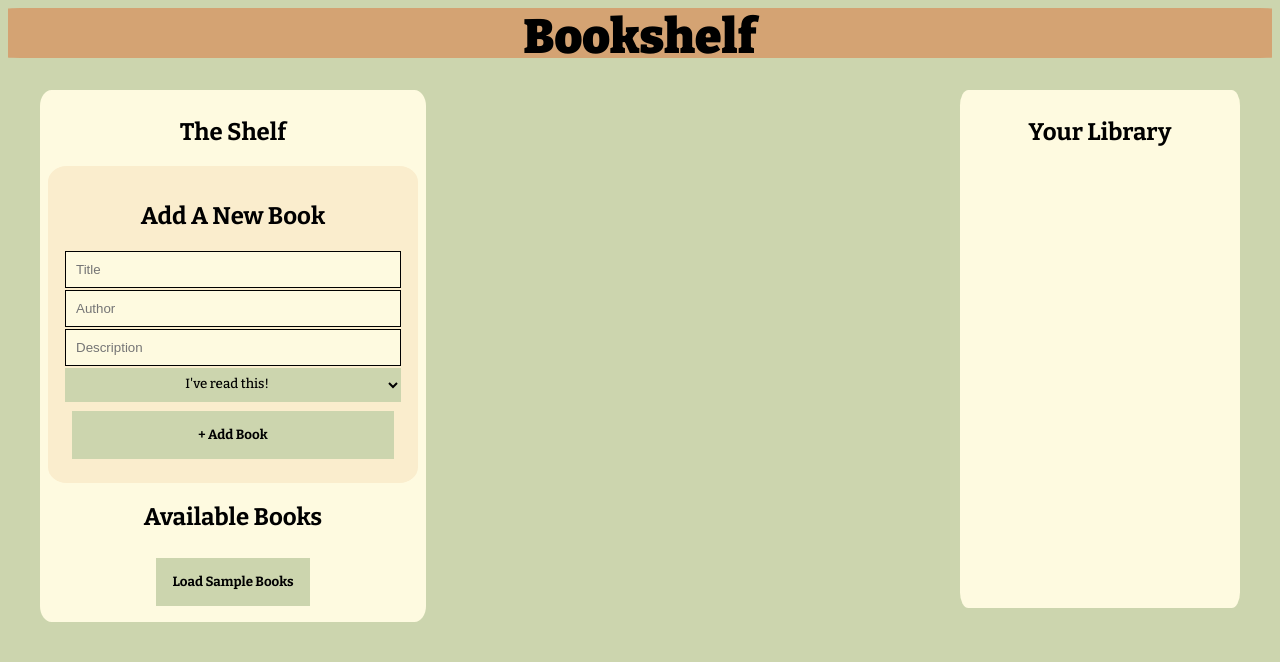
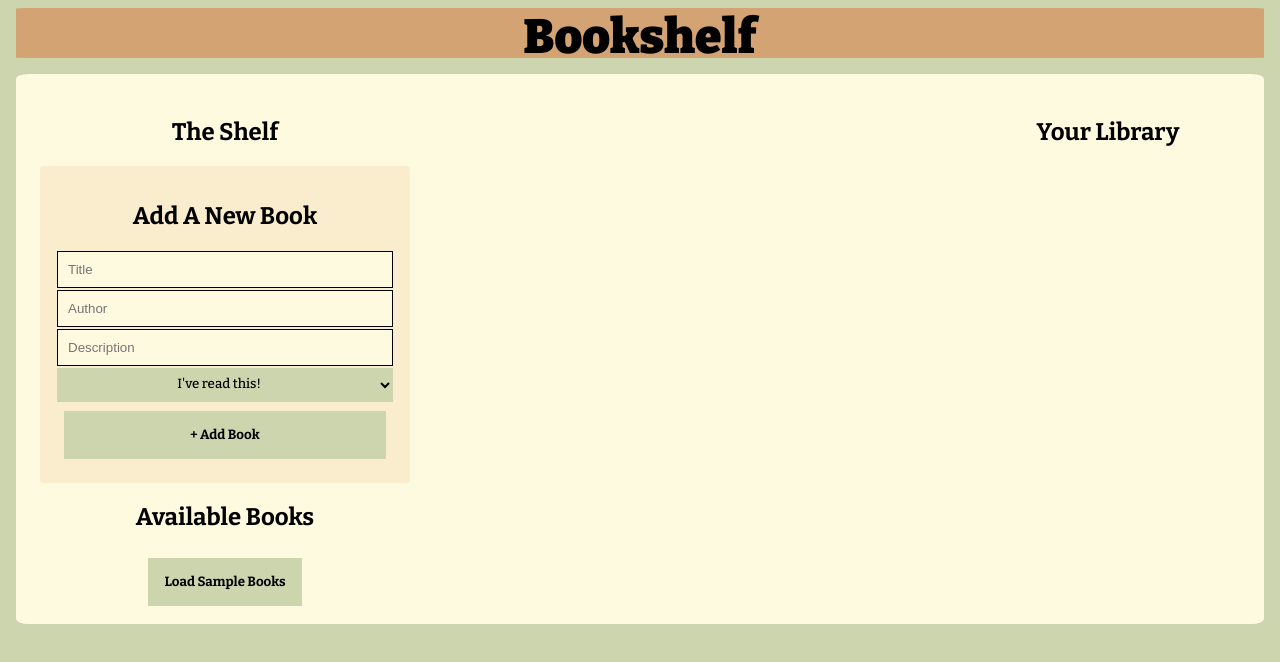
Before and after one commit to sarahschuller/bookshelf-client, a React (Create React App) app: page / in a window 1280 px wide. Shown: the top 662 px of the page. Built offline with nearby package versions, Linux system fonts and the light colour scheme.

Commit message:
troubleshooting

```diff
--- a/src/components/App.js
+++ b/src/components/App.js
@@ -63,7 +63,7 @@ render() {
         </ul>
       </div>
       <Library
-      books={this.state.bookss}
+      books={this.state.books}
       library={this.state.library}
       />
     </div>
--- a/src/components/Book.js
+++ b/src/components/Book.js
@@ -1,11 +1,14 @@
 import React from "react";
-import PropTypes from "prop-types";
 
 class Book extends React.Component {
     render() {
-        const { title, author, desc } = this.props.details;
+        const title = this.props.details.title;
+        const author = this.props.details.author;
+        const desc = this.props.details.desc;
+
+
         return (
-            <div className="book-grid">
+            <div className="book">
                 <li className="book-list">
                     <h3 className="book-title">{title}</h3>
                     <span>{author}</span>
--- a/src/components/Shelf.js
+++ b/src/components/Shelf.js
@@ -1,13 +1,13 @@
 import React from "react";
 import AddBookForm from "./AddBookForm";
-import EditBookForm from "./EditBookForm";
+// import EditBookForm from "./EditBookForm";
 
 class Shelf extends React.Component {
     render() {
         return (
             <div className="shelf">
                 <h2>The Shelf</h2>
-                {Object.keys(this.props.books).map(key => (
+                {/* {Object.keys(this.props.books).map(key => (
                 <EditBookForm
                     key={key}
                     index={key}
@@ -15,7 +15,7 @@ class Shelf extends React.Component {
                     updateBook={this.props.updateBook}
                     deleteBook={this.props.deleteBook}
                 />
-                ))}
+                ))} */}
                 <AddBookForm addBook={this.props.addBook}/>
                 <button onClick={this.props.loadSampleBooks}>
                 Load Sample Books
--- a/src/css/style.css
+++ b/src/css/style.css
@@ -40,7 +40,7 @@ button:hover {
 form {
     background-color: var(--secondarylt);
     padding: 1rem;
-    border-radius: 5%;
+    border-radius: 1%;
 }
 
 form select {
@@ -70,6 +70,7 @@ form input {
     border-radius: 1%;
     text-align: center;
     box-shadow: 2rem black;
+    margin: 0 .5rem;
 }
 
 .header span {
@@ -81,11 +82,13 @@ form input {
 .App {
     display: flex;
     flex-direction: row;
-    margin: 1rem;
+    margin: 1rem .5rem;
     padding: 1rem;
     justify-content: space-between;
     max-height: 550px;
     overflow: scroll;
+    background-color: var(--highlt);
+    border-radius: 1%;
 }
 
 
@@ -95,8 +98,6 @@ form input {
     align-items: center;
     padding: .5rem;
     text-align: center;
-    background-color: var(--highlt);
-    border-radius: 3%;
 }
 
 .library {
@@ -106,8 +107,6 @@ form input {
     text-align: center;
     width: 280px;
     padding: .5rem;
-    background-color: var(--highlt);
-    border-radius: 3%;
 }
 
 .book-edit {
```
Also changed, not shown: 1 other file (tests, documents, lock files or other folders).
